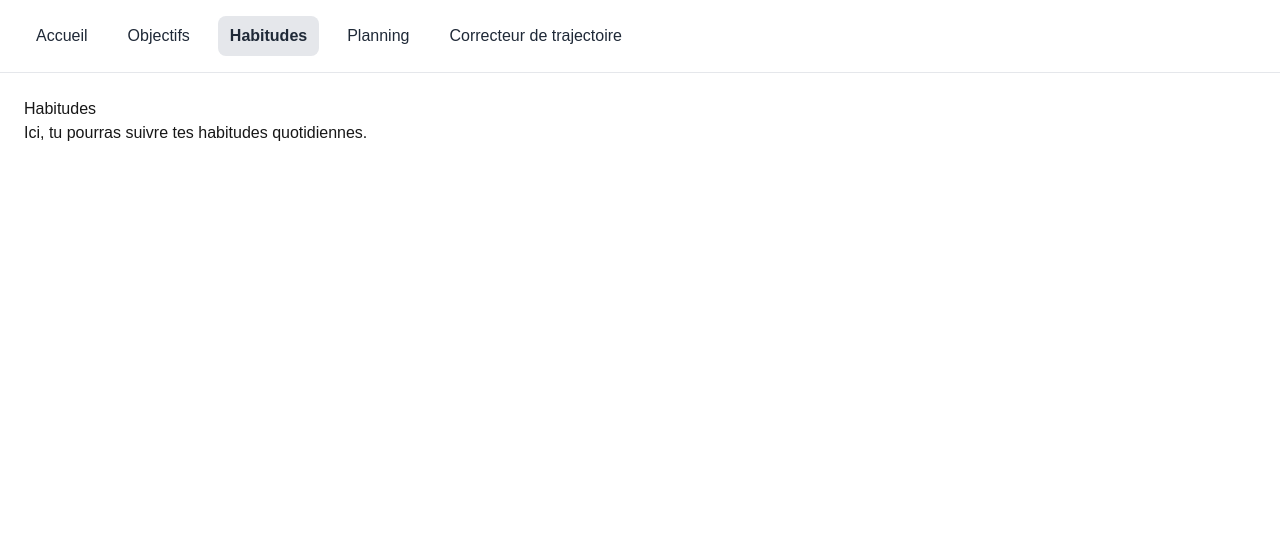
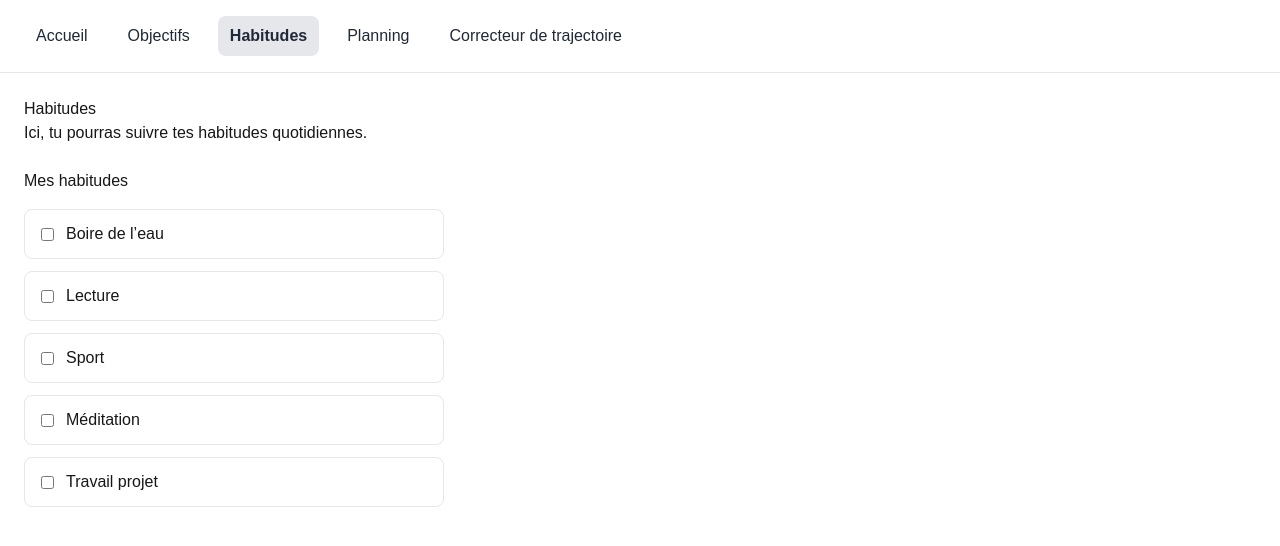
Before and after one commit to Gintaiji/taijilifeplan, a Next.js app: page /habitudes in a window 1280 px wide. Shown: the top 546 px of the page. Built offline with nearby package versions, Linux system fonts and the light colour scheme.

Commit message:
Ajout d'une navigation commune

```diff
--- /dev/null
+++ b/app/components/HabitsTracker.tsx
@@ -0,0 +1,107 @@
+"use client";
+
+import { useEffect, useState } from "react";
+
+const STORAGE_KEY = "taiji-life-plan-habits";
+
+const defaultHabits = [
+  "Boire de l’eau",
+  "Lecture",
+  "Sport",
+  "Méditation",
+  "Travail projet",
+];
+
+const sectionStyle = {
+  marginTop: "24px",
+  maxWidth: "420px",
+};
+
+const listStyle = {
+  listStyle: "none",
+  padding: 0,
+  margin: "16px 0 0 0",
+  display: "grid",
+  gap: "12px",
+};
+
+const itemStyle = {
+  border: "1px solid #e5e7eb",
+  borderRadius: "8px",
+  padding: "12px 16px",
+};
+
+const labelStyle = {
+  display: "flex",
+  alignItems: "center",
+  gap: "12px",
+  cursor: "pointer",
+};
+
+type HabitsState = Record<string, boolean>;
+
+function getInitialHabitsState() {
+  return defaultHabits.reduce<HabitsState>((accumulator, habit) => {
+    accumulator[habit] = false;
+    return accumulator;
+  }, {});
+}
+
+export default function HabitsTracker() {
+  const [habits, setHabits] = useState<HabitsState>(() => {
+    const initialHabits = getInitialHabitsState();
+
+    if (typeof window === "undefined") {
+      return initialHabits;
+    }
+
+    const savedHabits = localStorage.getItem(STORAGE_KEY);
+
+    if (!savedHabits) {
+      return initialHabits;
+    }
+
+    try {
+      const parsedHabits = JSON.parse(savedHabits) as HabitsState;
+
+      return {
+        ...initialHabits,
+        ...parsedHabits,
+      };
+    } catch {
+      localStorage.removeItem(STORAGE_KEY);
+      return initialHabits;
+    }
+  });
+
+  useEffect(() => {
+    localStorage.setItem(STORAGE_KEY, JSON.stringify(habits));
+  }, [habits]);
+
+  function handleHabitChange(habitName: string) {
+    setHabits((currentHabits) => ({
+      ...currentHabits,
+      [habitName]: !currentHabits[habitName],
+    }));
+  }
+
+  return (
+    <section style={sectionStyle}>
+      <h2>Mes habitudes</h2>
+      <ul style={listStyle}>
+        {defaultHabits.map((habit) => (
+          <li key={habit} style={itemStyle}>
+            <label style={labelStyle}>
+              <input
+                type="checkbox"
+                checked={habits[habit] ?? false}
+                onChange={() => handleHabitChange(habit)}
+              />
+              <span>{habit}</span>
+            </label>
+          </li>
+        ))}
+      </ul>
+    </section>
+  );
+}
--- a/app/habitudes/page.tsx
+++ b/app/habitudes/page.tsx
@@ -1,8 +1,11 @@
+import HabitsTracker from "../components/HabitsTracker";
+
 export default function HabitudesPage() {
   return (
     <main style={{ padding: "24px" }}>
       <h1>Habitudes</h1>
       <p>Ici, tu pourras suivre tes habitudes quotidiennes.</p>
+      <HabitsTracker />
     </main>
   );
 }
```
